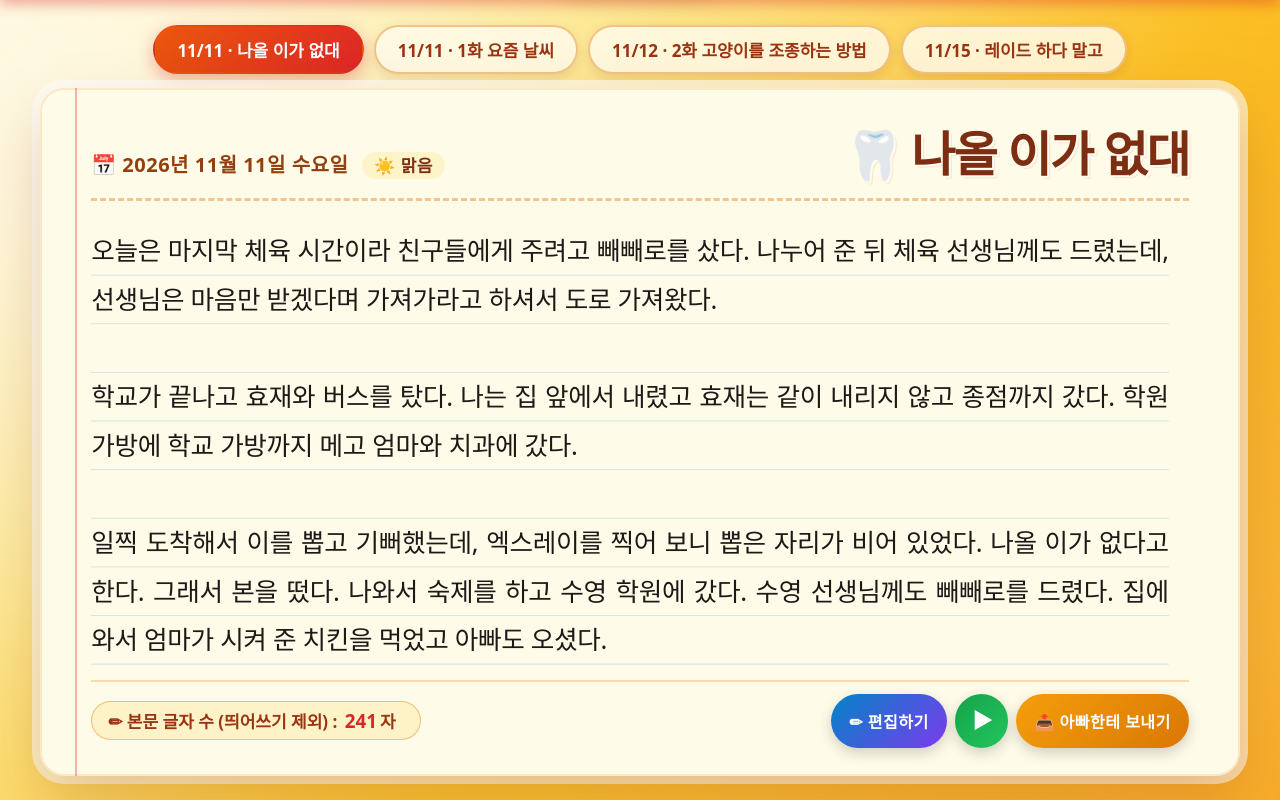
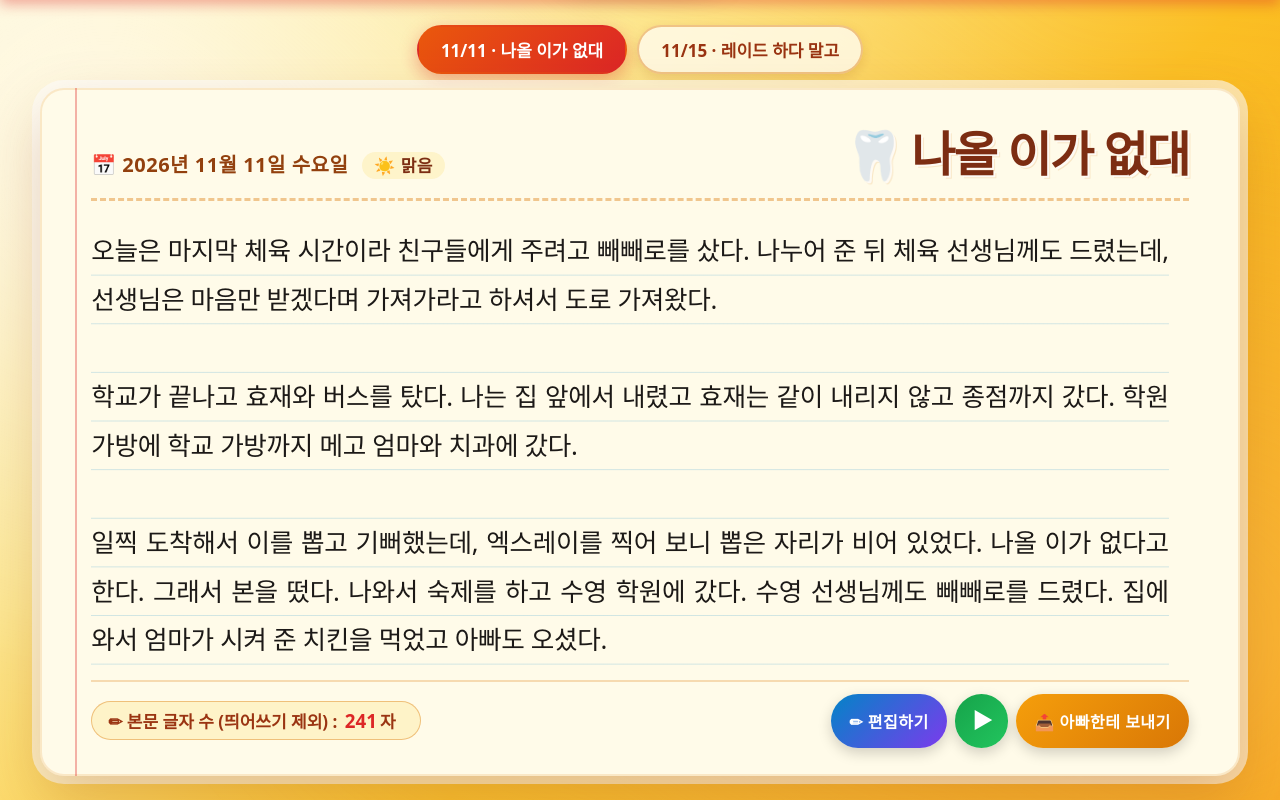
Before and after one commit to hyshin6664/yono-diary, a plain HTML site: page index.html in a window 1280 px wide. Drawn offline with Linux system fonts and the light colour scheme; no server answers.

Commit message:
독서 두 편 내림 — 이번 주 일기 두 편(11/11 · 11/15)만 남김
Co-Authored-By: Claude Opus 5 <noreply@anthropic.com>

```diff
--- a/index.html
+++ b/index.html
@@ -112,20 +112,6 @@ var DIARIES = [
     weather:"☀️ 맑음",
     title:"🦷 나올 이가 없대",
     text:"오늘은 마지막 체육 시간이라 친구들에게 주려고 빼빼로를 샀다. 나누어 준 뒤 체육 선생님께도 드렸는데, 선생님은 마음만 받겠다며 가져가라고 하셔서 도로 가져왔다.\n\n학교가 끝나고 효재와 버스를 탔다. 나는 집 앞에서 내렸고 효재는 같이 내리지 않고 종점까지 갔다. 학원 가방에 학교 가방까지 메고 엄마와 치과에 갔다.\n\n일찍 도착해서 이를 뽑고 기뻐했는데, 엑스레이를 찍어 보니 뽑은 자리가 비어 있었다. 나올 이가 없다고 한다. 그래서 본을 떴다. 나와서 숙제를 하고 수영 학원에 갔다. 수영 선생님께도 빼빼로를 드렸다. 집에 와서 엄마가 시켜 준 치킨을 먹었고 아빠도 오셨다."
-  },
-{
-    id:"r20261111",
-    date:"2026년 11월 11일 수요일",
-    weather:"☀️ 맑음",
-    title:"🌡 1화 요즘 날씨",
-    text:"지구가 너무 더워했다. 나무 인간은 나뭇잎이 다 탔고, 소맥이는 선풍기를 가지러 갔다.\n\n태양과 구름은 서로 자기가 더 세다고 자랑했다. 귀시니가 엄마한테 둘이 싸운다고 말하니 엄마는 \"걱정 마. 내가 제일 세.\" 하고 말했고, 귀시니는 \"맞아요.\" 했다. 태양과 구름은 서로 \"너도 좀 하네.\" 하며 겨뤘다.\n\n소맥이는 더워서 물에 뛰어들어 신나게 놀았는데, 잠시 후 물이 많이 줄었다. 뜨거운 햇볕이 나타나 땀을 뻘뻘 흘리며 뜨겁다고 했다. 이번에는 비가 쏟아져서 사람들이 다 떠내려갔다. 한쪽에서는 불을 쏘고 한쪽에서는 물을 쏘았다. 소맥이는 결국 기절했다."
-  },
-  {
-    id:"r20261112",
-    date:"2026년 11월 12일 목요일",
-    weather:"⛅ 구름 조금",
-    title:"🐱 2화 고양이를 조종하는 방법",
-    text:"고양이가 캣타워에 있었다. 생선 모양 장난감으로 유인해도 안 됐다. 소맥이가 레이저를 꺼내니 고양이가 따라갔다. 바선생 쪽으로 유인하니 고양이가 바선생을 밟고 화분도 깼다.\n\n누나 머리에 비추니 고양이가 때려서 누나가 기절했다. 소맥이는 \"나이스!\" 했다. 아빠에게 쏘니 안마를, 싱크대에 쏘니 설거지를, 청소기에 쏘니 청소를 해 주었다. 잡초에 쏘니 뽑아 주었다.\n\n귀시니에게 쏘니 고양이가 귀시니를 안았다. 소맥이가 자기 얼굴에 비추자 고양이는 \"힘 조절할 필요 없겠군요.\" 하며 얼굴을 때렸다. 고양이는 잘 놀았다며 캣타워로 돌아갔고, 귀시니는 소맥이를 걱정했다."
   },
   {
     id:"r20261115d",
```
